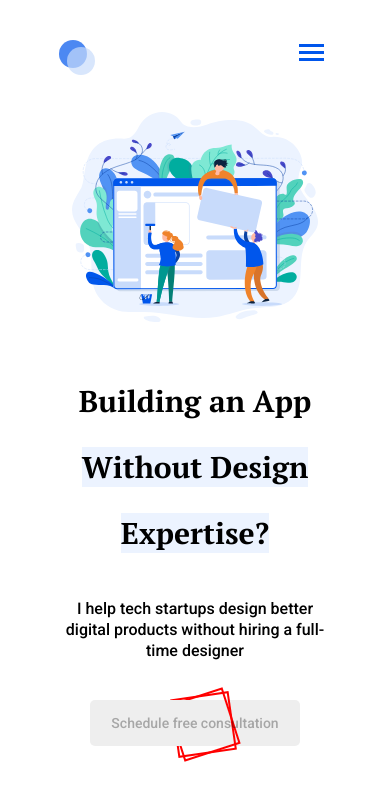
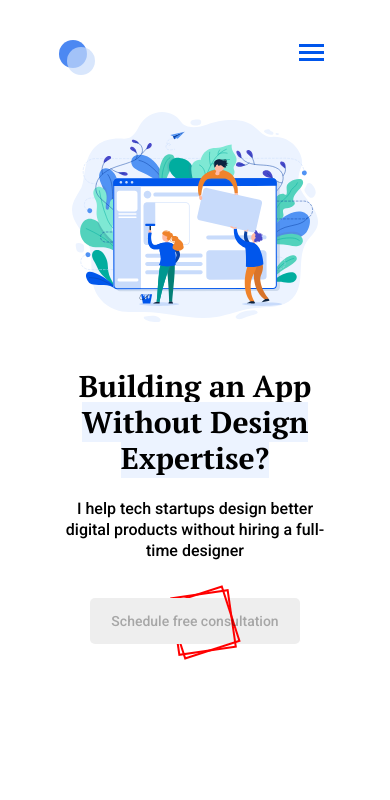
Before and after one commit to WebHeroSchool/Repository-of-Alexandr-Aleshin, a plain HTML site: page index.html in a window 390 px wide. Drawn offline with Linux system fonts and the light colour scheme.

Commit message:
Сдел изал менения в соответсвии с видео

```diff
--- a/style.css
+++ b/style.css
@@ -2,6 +2,7 @@ body {
     margin: 0;
     max-width: 1920px;
     min-width: 375px;
+    height: 100vh;
 }
 
 h1, h2, h3, h4, h5 {
@@ -459,12 +460,13 @@ h1, h2, h3, h4, h5 {
 
     .main__title {
         font-size: 30px;
-        margin-bottom: 32px;
+        margin-bottom: 22px;
+        line-height: 1.2;
     }
 
     .main__subtitle {
         font-size: 16px;
-        margin: 0 auto 39px;
+        margin: 0 auto 37px;
 
         width: 100%;
         max-width: 360px;
```
